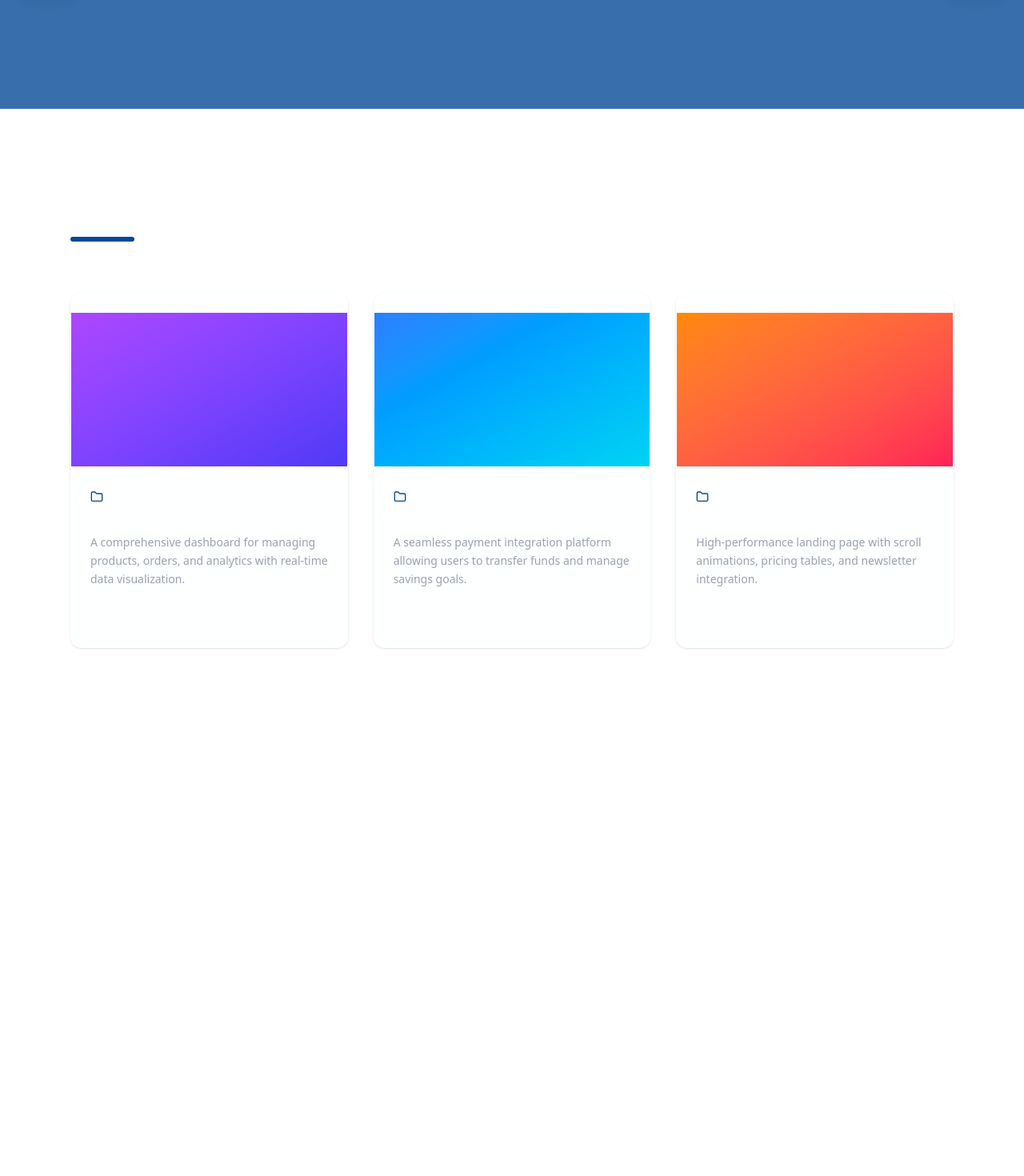
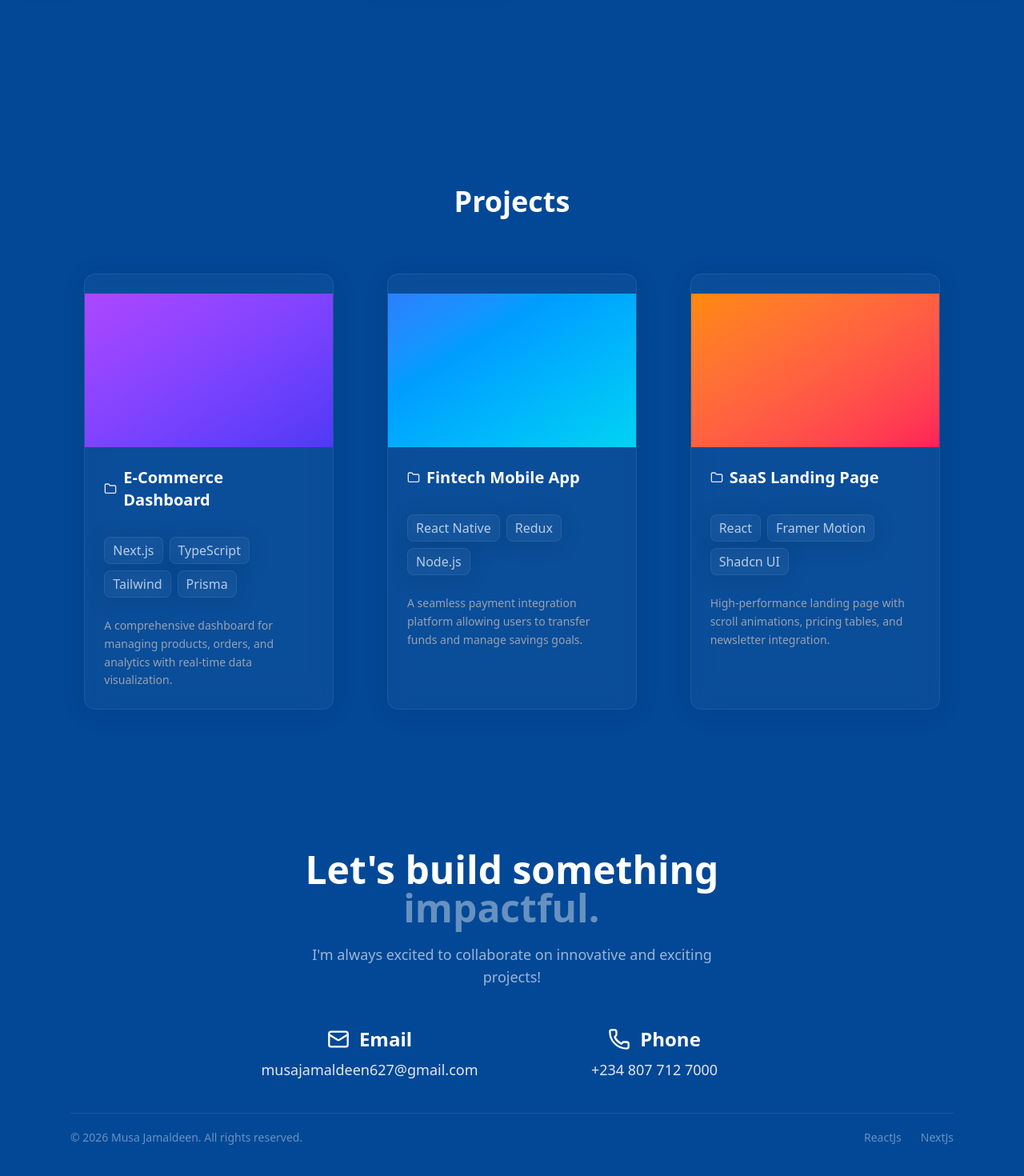
Before and after one commit to Jd33n27/Portfolio, a React (Vite) app: page / in a window 1280 px wide. Shown: the part 664-2134 px from the top of the page at 80% size. Before the commit the page ends 1570 px from the top, so only its background shows below. Built offline with nearby package versions, Linux system fonts and the light colour scheme.

Commit message:
finished home page and footer - for desktop, yet to check it on mobile

```diff
--- /dev/null
+++ b/src/components/Footer.tsx
@@ -0,0 +1,139 @@
+import { motion } from "framer-motion";
+import { Mail, Phone } from "lucide-react";
+import { useState, useEffect } from "react";
+
+// Hook for Typewriter Effect
+const useTypewriter = (
+  words: string[],
+  typingSpeed = 150,
+  deletingSpeed = 100,
+  pauseDuration = 2000
+) => {
+  const [displayedText, setDisplayedText] = useState("");
+  const [isDeleting, setIsDeleting] = useState(false);
+  const [loopNum, setLoopNum] = useState(0);
+  const [typingDelay, setTypingDelay] = useState(typingSpeed);
+
+  useEffect(() => {
+    const handleTyping = () => {
+      const i = loopNum % words.length;
+      const fullText = words[i];
+
+      setDisplayedText((current) =>
+        isDeleting
+          ? fullText.substring(0, current.length - 1)
+          : fullText.substring(0, current.length + 1)
+      );
+
+      // Speed up when deleting
+      setTypingDelay(isDeleting ? deletingSpeed : typingSpeed);
+
+      // Logic: If word is fully typed
+      if (!isDeleting && displayedText === fullText) {
+        setTimeout(() => setIsDeleting(true), pauseDuration); // Pause at end of word
+      }
+      // Logic: If word is fully deleted
+      else if (isDeleting && displayedText === "") {
+        setIsDeleting(false);
+        setLoopNum(loopNum + 1);
+      }
+    };
+
+    const timer = setTimeout(handleTyping, typingDelay);
+    return () => clearTimeout(timer);
+  }, [
+    displayedText,
+    isDeleting,
+    loopNum,
+    typingDelay,
+    words,
+    typingSpeed,
+    deletingSpeed,
+    pauseDuration,
+  ]);
+
+  return displayedText;
+};
+
+export default function Footer() {
+  const currentYear = new Date().getFullYear();
+
+  const animatedText = useTypewriter(
+    ["extraordinary.", "impactful.", "scalable.", "intuitive.", "memorable."],
+    100, // Typing speed
+    50, // Deleting speed
+    2000 // Pause before deleting
+  );
+
+  return (
+    <footer className="relative overflow-hidden">
+      <div className="max-w-6xl mx-auto px-6 pt-20 pb-10">
+        {/* Top Section: CTA and Contact Info */}
+        <div className="">
+          <motion.div
+            initial={{ opacity: 0, y: 20 }}
+            whileInView={{ opacity: 1, y: 0 }}
+            viewport={{ once: true }}
+            transition={{ duration: 0.5 }}
+          >
+            <h2 className="text-4xl md:text-5xl font-bold text-center text-white mb-5 h-24 md:h-auto">
+              Let's build something <br />
+              <span className="text-white/40">
+                {animatedText}
+                <span className="animate-pulse text-chelsea">|</span>
+              </span>
+            </h2>
+            <p className="text-white/60 mx-auto text-lg md:max-w-xl mb-12 text-wrap text-center">
+              I'm always excited to collaborate on innovative and exciting
+              projects!
+            </p>
+
+            <div className="grid grid-cols-1 md:grid-cols-2 gap-10 max-w-2xl mx-auto mb-10">
+              {/* Email Block */}
+              <div className="flex flex-col items-center justify-center">
+                <div className="flex items-center gap-3 mb-2">
+                  <Mail className="w-7 h-7 text-white" />
+                  <h3 className="font-bold text-2xl text-white">Email</h3>
+                </div>
+                <p className="text-gray-200 text-lg hover:text-white transition-colors duration-300">
+                  musajamaldeen627@gmail.com
+                </p>
+              </div>
+
+              {/* Phone Block */}
+              <div className="flex flex-col items-center justify-center">
+                <div className="flex items-center gap-3 mb-2">
+                  <Phone className="w-7 h-7 text-white" />
+                  <h3 className="font-bold text-2xl text-white">Phone</h3>
+                </div>
+                <p className="text-gray-200 text-lg hover:text-white transition-colors duration-300">
+                  +234 807 712 7000
+                </p>
+              </div>
+            </div>
+          </motion.div>
+        </div>
+
+        {/* Bottom Section: Copyright & Credits */}
+        <motion.div
+          initial={{ opacity: 0 }}
+          whileInView={{ opacity: 1 }}
+          viewport={{ once: true }}
+          transition={{ duration: 0.5, delay: 0.2 }}
+          className="pt-5 border-t border-white/10 flex flex-col md:flex-row justify-between items-center gap-4 text-sm text-white/40"
+        >
+          <div>&copy; {currentYear} Musa Jamaldeen. All rights reserved.</div>
+
+          <div className="flex items-center gap-6">
+            <span className="hover:text-white transition-colors cursor-pointer">
+              ReactJs
+            </span>
+            <span className="hover:text-white transition-colors cursor-pointer">
+              NextJs
+            </span>
+          </div>
+        </motion.div>
+      </div>
+    </footer>
+  );
+}
--- a/src/components/Projects/ProjectCard.tsx
+++ b/src/components/Projects/ProjectCard.tsx
@@ -13,21 +13,24 @@ import {
 const projects = [
   {
     title: "E-Commerce Dashboard",
-    description: "A comprehensive dashboard for managing products, orders, and analytics with real-time data visualization.",
+    description:
+      "A comprehensive dashboard for managing products, orders, and analytics with real-time data visualization.",
     tags: ["Next.js", "TypeScript", "Tailwind", "Prisma"],
     links: { demo: "#", github: "#" },
-    image: "bg-gradient-to-br from-purple-500 to-indigo-600", //TODO Replace with real image URL later
+    image: "bg-gradient-to-br from-purple-500 to-indigo-600",
   },
   {
     title: "Fintech Mobile App",
-    description: "A seamless payment integration platform allowing users to transfer funds and manage savings goals.",
+    description:
+      "A seamless payment integration platform allowing users to transfer funds and manage savings goals.",
     tags: ["React Native", "Redux", "Node.js"],
     links: { demo: "#", github: "#" },
     image: "bg-gradient-to-br from-blue-500 to-cyan-400",
   },
   {
     title: "SaaS Landing Page",
-    description: "High-performance landing page with scroll animations, pricing tables, and newsletter integration.",
+    description:
+      "High-performance landing page with scroll animations, pricing tables, and newsletter integration.",
     tags: ["React", "Framer Motion", "Shadcn UI"],
     links: { demo: "#", github: "#" },
     image: "bg-gradient-to-br from-orange-400 to-rose-500",
@@ -36,9 +39,8 @@ const projects = [
 
 export const Projects = () => {
   return (
-    <section className="py-24 bg-background relative" id="projects">
-      <div className="max-w-6xl mx-auto px-6">
-
+    <section className="py-24 bg-transparent relative" id="projects">
+      <div className="max-w-6xl px-6">
         {/* Section Header */}
         <motion.div
           initial={{ opacity: 0, y: 20 }}
@@ -47,8 +49,8 @@ export const Projects = () => {
           transition={{ duration: 0.5 }}
           className="mb-16"
         >
-          <h2 className="text-3xl md:text-5xl font-bold text-white mb-4">
-            Featured Projects
+          <h2 className="text-3xl md:text-4xl text-center font-bold text-white">
+            Projects
           </h2>
           <div className="w-20 h-1.5 bg-chelsea rounded-full" />
         </motion.div>
@@ -62,16 +64,29 @@ export const Projects = () => {
               whileInView={{ opacity: 1, y: 0 }}
               viewport={{ once: true }}
               transition={{ duration: 0.5, delay: index * 0.1 }}
+              whileHover={{
+                scale: 1.05, // Scales the card up by 5%
+                transition: { duration: 0.2 }, // Makes the hover snap quickly
+              }}
             >
-              <Card className="bg-card/50 border-white/10 overflow-hidden group hover:border-chelsea/50 transition-colors duration-300 h-full flex flex-col">
+              <Card className="glass glass-hover w-[90%] overflow-hidden group transition-colors duration-300 h-full flex flex-col mx-auto">
                 {/* Project Image Area */}
-                <div className={`h-48 w-full ${project.image} relative overflow-hidden`}>
+                <div
+                  className={`h-48 w-full ${project.image} relative overflow-hidden`}
+                >
                   {/* Overlay that appears on hover */}
                   <div className="absolute inset-0 bg-black/60 opacity-0 group-hover:opacity-100 transition-opacity duration-300 flex items-center justify-center gap-4">
-                      <Button size="icon" variant="secondary" className="rounded-full">
+                    <Button
+                      size="icon"
+                      variant="secondary"
+                      className="rounded-full"
+                    >
                       <Github className="w-5 h-5" />
                     </Button>
-                      <Button size="icon" className="rounded-full bg-chelsea hover:bg-chelsea-hover">
+                    <Button
+                      size="icon"
+                      className="rounded-full bg-chelsea hover:bg-chelsea-hover"
+                    >
                       <ExternalLink className="w-5 h-5 text-white" />
                     </Button>
                   </div>
@@ -79,27 +94,27 @@ export const Projects = () => {
 
                 <CardHeader>
                   <CardTitle className="text-white text-xl flex items-center gap-2">
-                    <Folder className="w-4 h-4 text-chelsea" />
+                    <Folder className="w-4 h-4 text-gray-200" />
                     {project.title}
                   </CardTitle>
                 </CardHeader>
+
+                <CardContent className="flex flex-wrap gap-2 mt-auto">
+                  {project.tags.map((tag) => (
+                    <span
+                      key={tag}
+                      className="font-medium px-2.5 py-1 rounded-md glass glass-hover text-white/70"
+                    >
+                      {tag}
+                    </span>
+                  ))}
+                </CardContent>
 
                 <CardContent className="grow">
                   <CardDescription className="text-gray-400 leading-relaxed">
                     {project.description}
                   </CardDescription>
                 </CardContent>
-
-                <CardFooter className="flex flex-wrap gap-2 mt-auto">
-                  {project.tags.map((tag) => (
-                    <span
-                      key={tag}
-                      className="text-xs font-medium px-2.5 py-1 rounded-md bg-white/5 text-white/70 border border-white/5"
-                    >
-                      {tag}
-                    </span>
-                  ))}
-                </CardFooter>
               </Card>
             </motion.div>
           ))}
--- a/src/index.css
+++ b/src/index.css
@@ -134,3 +134,19 @@
     @apply bg-background text-foreground;
   }
 }
+
+@layer utilities {
+  .glass {
+    background: rgba(255, 255, 255, 0.03);
+    backdrop-filter: blur(16px);
+    -webkit-backdrop-filter: blur(16px);
+    border: 1px solid rgba(255, 255, 255, 0.08);
+    box-shadow: 0 4px 30px rgba(0, 0, 0, 0.1);
+  }
+
+  .glass-hover:hover {
+    background: rgba(255, 255, 255, 0.08);
+    border-color: rgba(255, 255, 255, 0.2);
+    box-shadow: 0 8px 30px rgba(0, 0, 0, 0.2);
+  }
+}
--- a/src/router.tsx
+++ b/src/router.tsx
@@ -1,10 +1,12 @@
 import { createBrowserRouter } from "react-router-dom";
 import HomePage from "./routes/_index";
+import RootLayout from "./routes/root-layout";
 
 export const router = createBrowserRouter([
   {
     path: "/",
-    element: <HomePage />,
+    element: <RootLayout />,
+    children: [{ index: true, element: <HomePage /> }],
   },
 
   //   {
--- a/src/routes/_index.tsx
+++ b/src/routes/_index.tsx
@@ -1,15 +1,11 @@
-import { ClickRipple } from "@/components/Animations/ClickRipple";
 import { Hero } from "@/components/Hero";
-import { Navbar } from "@/components/Navbar";
 import { Projects } from "@/components/Projects/ProjectCard";
 
 export default function HomePage() {
   return (
-    <>
-      <ClickRipple />
-      <Navbar />
+    <div className="">
       <Hero />
       <Projects />
-    </>
+    </div>
   );
 }
--- /dev/null
+++ b/src/routes/root-layout.tsx
@@ -0,0 +1,17 @@
+import { ClickRipple } from "@/components/Animations/ClickRipple";
+import Footer from "@/components/Footer";
+import { Navbar } from "@/components/Navbar";
+import { Outlet } from "react-router-dom";
+
+export default function RootLayout() {
+  return (
+    <div className="min-h-screen min-w-full bg-chelsea">
+      <ClickRipple />
+      <Navbar />
+      <main className="grid place-content-center">
+        <Outlet />
+      </main>
+      <Footer />
+    </div>
+  );
+}
```
Also changed, not shown: src/components/Hero.tsx (+4 -4 lines), src/components/Navbar.tsx (+6 -6 lines). Lines whose indentation alone changed are shown as unchanged.
